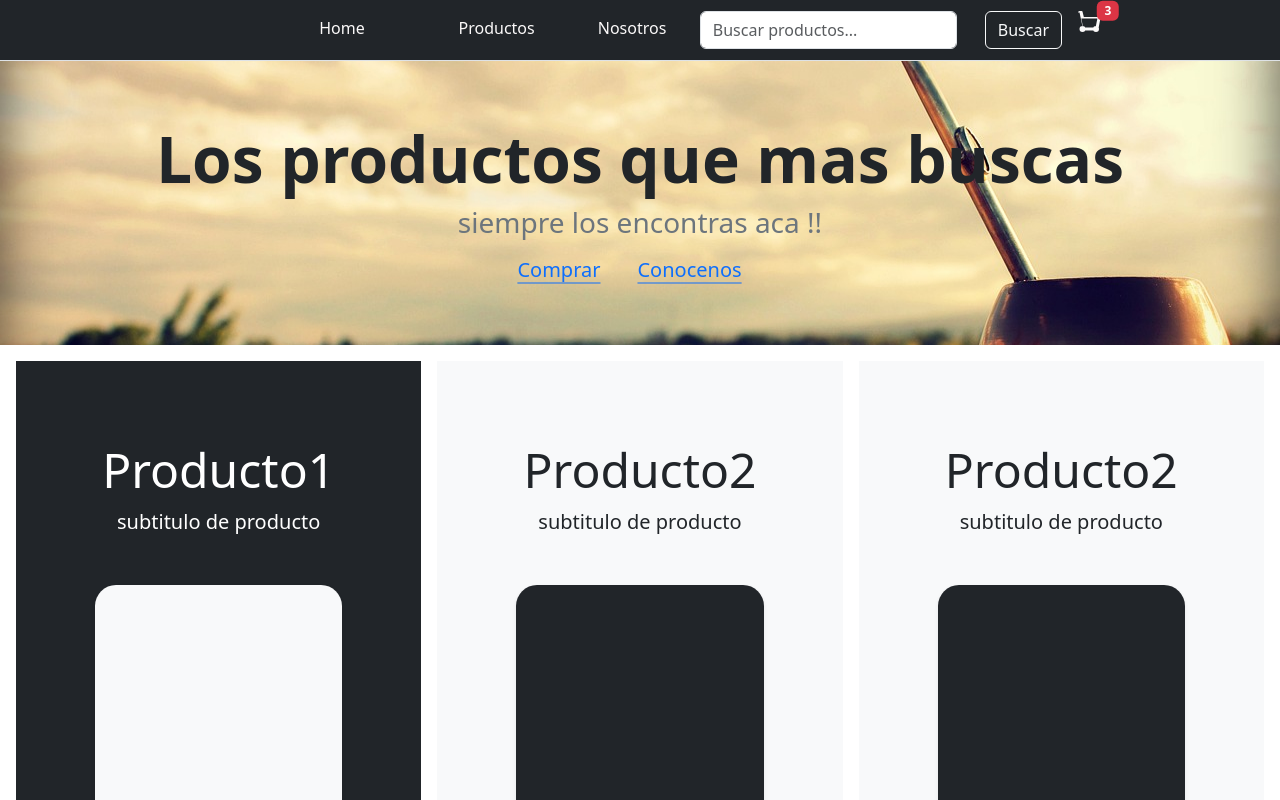
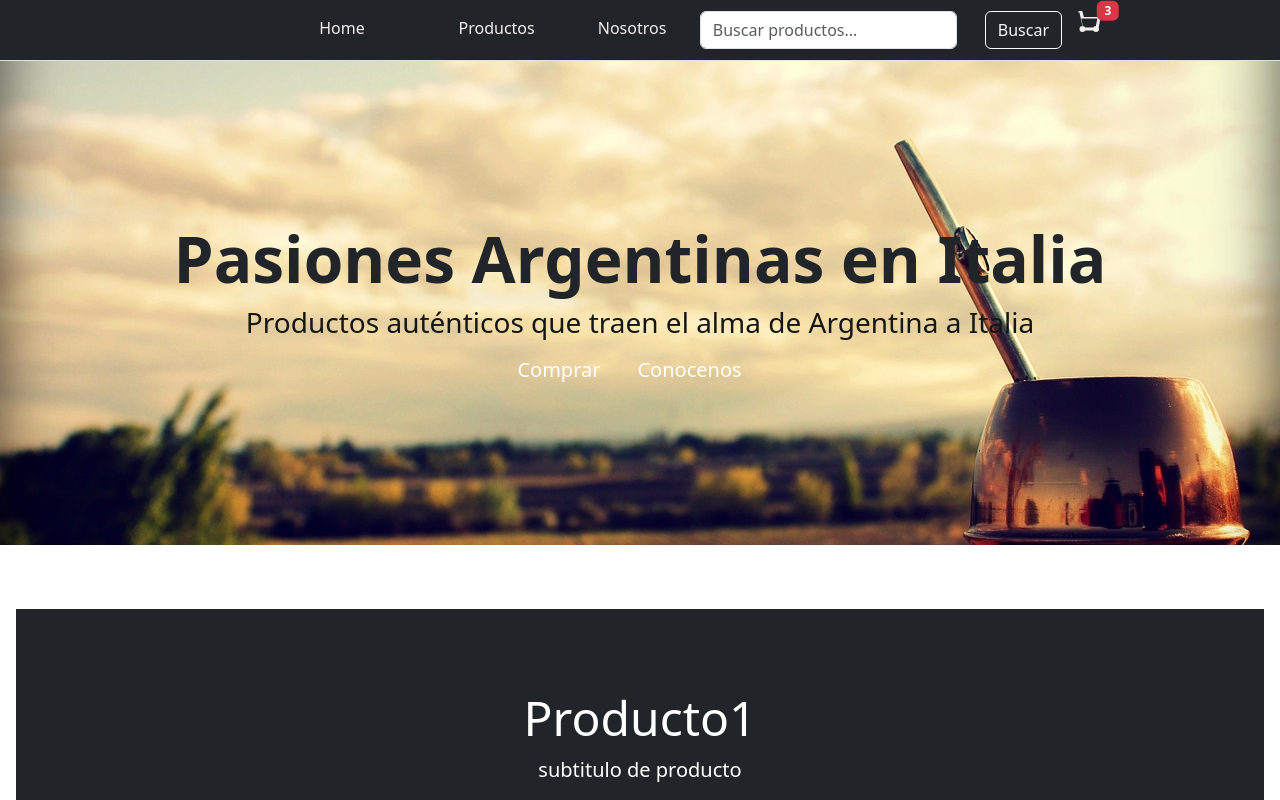
Before and after one commit to LeaaJr/PagIt-Ar, a React (Create React App) app: page / in a window 1280 px wide. Shown: the top 800 px of the page. Built offline with nearby package versions, Linux system fonts and the light colour scheme.

Commit message:
estiliandodos

```diff
--- a/src/App.css
+++ b/src/App.css
@@ -2,6 +2,10 @@
 
 .container {
   max-width: 960px;
+}
+.icon-link{
+  color: white;
+  text-decoration: none;
 }
 
 .icon-link > .bi {
@@ -157,7 +161,8 @@
 }
 
 .nav-link {
-  color: rgb(251, 249, 249);
+  color: rgb(244, 238, 238);
+  cursor: pointer;
   margin-right: auto;
   margin-left: auto;
   width: 30px;
@@ -165,7 +170,7 @@
 
 .custom-container {
   position: static;
-  padding: 60px;
+  padding: 160px;
   margin: 0;
   background-image: url(../src/Img/fnd.jpg);
   background-size: cover;
@@ -204,7 +209,47 @@
 
 .custom-subtitle {
   font-weight: 400;
-  color: #6c757d;
+  color: #151616;
   margin-bottom: 1rem;
   text-align: center;
 }
+
+/* MAIN */
+
+.main-custom-class {
+  width: 100%; /* w-100 */
+  margin-top: 4rem;
+  margin-bottom: 4rem;
+  padding-left: 1rem;
+}
+
+/* Para pantallas medianas y superiores (>= 768px) */
+@media (min-width: 768px) {
+  .custom-class {
+    display: flex; /* d-md-flex */
+  }
+
+  .custom-class > * {
+    flex: 1; /* flex-md-equal */
+  }
+}
+
+.custom-inner-class {
+  background-color: #212529; /* Fondo oscuro */
+  color: #ffffff; /* Texto blanco */
+  padding-top: 1rem; /* pt-3 */
+  padding-left: 1rem; /* px-3 */
+  padding-right: 1rem; /* px-3 */
+  text-align: center; /* text-center */
+  overflow: hidden; /* overflow-hidden */
+}
+
+/* Para pantallas medianas y superiores (>= 768px) */
+@media (min-width: 768px) {
+  .custom-inner-class {
+    margin-right: 1rem; /* me-md-3 */
+    padding-top: 3rem; /* pt-md-5 */
+    padding-left: 3rem; /* px-md-5 */
+    padding-right: 3rem; /* px-md-5 */
+  }
+}
--- a/src/Components/MainSection.js
+++ b/src/Components/MainSection.js
@@ -4,8 +4,8 @@ function MainSection() {
   return (
     <div  className="custom-container">
       <div className="second-custom-container">
-        <h1 className="custom-display">Los productos que mas buscas</h1>
-        <h3 className="custom-subtitle">siempre los encontras aca !!</h3>
+        <h1 className="custom-display">Pasiones Argentinas en Italia</h1>
+        <h3 className="custom-subtitle">Productos auténticos que traen el alma de Argentina a Italia</h3>
         <div className="d-flex gap-3 justify-content-center lead fw-normal">
           <a className="icon-link" href="#">
             Comprar
--- a/src/Components/ProductSection.js
+++ b/src/Components/ProductSection.js
@@ -2,8 +2,8 @@ import React from "react";
 
 function ProductSection() {
   return (
-    <div className="d-md-flex flex-md-equal w-100 my-md-3 ps-md-3">
-      <div className="text-bg-dark me-md-3 pt-3 px-3 pt-md-5 px-md-5 text-center overflow-hidden">
+    <div className="main-custom-class">
+      <div className="custom-inner-class">
         <div className="my-3 py-3">
           <h2 className="display-5">Producto1</h2>
           <p className="lead">subtitulo de producto</p>
```
